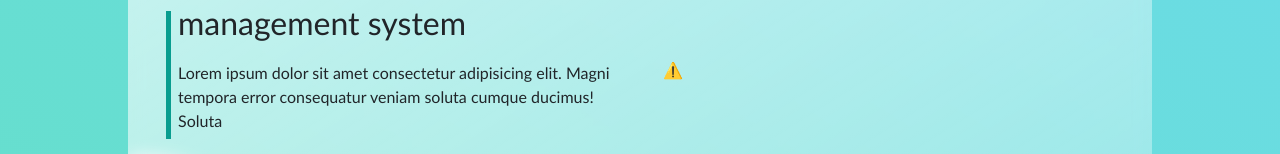
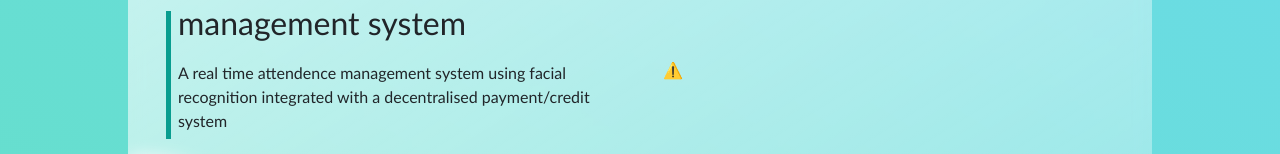
Before and after one commit to saswatsam786/gateKeeper, a React (Create React App) app: page / in a window 1280 px wide. Shown: the part 373-527 px from the top of the page. Built offline with nearby package versions, Linux system fonts and the light colour scheme; no server answers.

Commit message:
minor fixes

```diff
--- a/src/pages/Login.jsx
+++ b/src/pages/Login.jsx
@@ -64,6 +64,7 @@ const Home = () => {
             november: [],
             december: [],
             dateOfJoining: [],
+            streakTransaction: [],
             accountCreationDate: createAcc.toLocaleDateString(),
           })
           .catch((err) => {
@@ -82,8 +83,8 @@ const Home = () => {
           </h1>
           <h2>One of a kind attendence management system</h2>
           <p>
-            Lorem ipsum dolor sit amet consectetur adipisicing elit. Magni
-            tempora error consequatur veniam soluta cumque ducimus! Soluta
+            A real time attendence management system using facial recognition
+            integrated with a decentralised payment/credit system
           </p>
           <Button onClick={signin}>Login Now</Button>
         </MainText>
```
Also changed, not shown: 1 other file (tests, documents, lock files or other folders).
